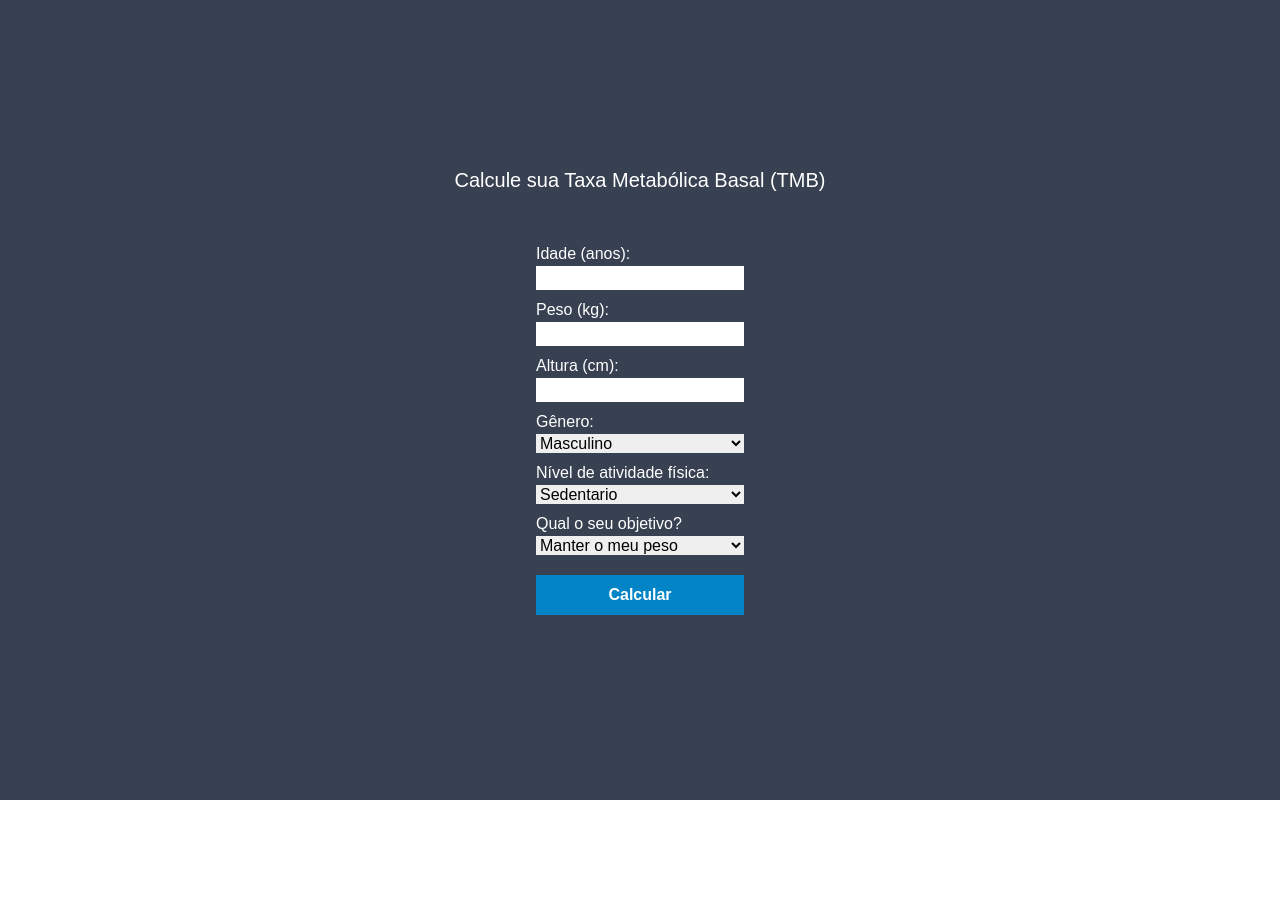
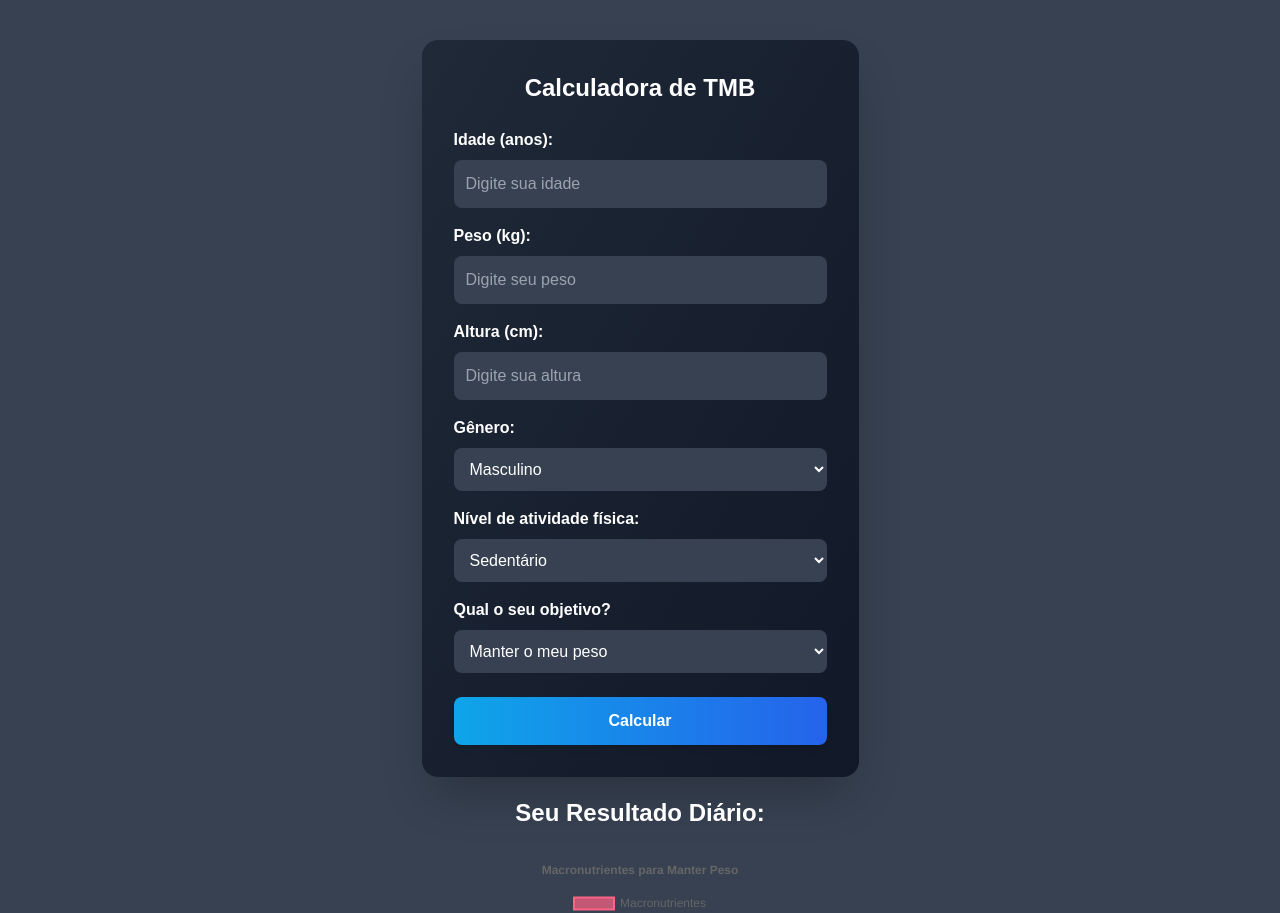
Before and after one commit to felipeehara/calculadoraMTB, a Next.js app: page / in a window 1280 px wide. Shown: the top 913 px of the page. Before the commit the page ends 800 px from the top, so only its background shows below. Built offline with nearby package versions, Linux system fonts and the light colour scheme.

Commit message:
Melhorando o front e inserindo graficos

```diff
--- /dev/null
+++ b/src/app/components/BarChart.tsx
@@ -0,0 +1,57 @@
+import { Bar } from 'react-chartjs-2';
+import { Chart as ChartJS, CategoryScale, LinearScale, BarElement, Title, Tooltip, Legend } from 'chart.js';
+
+
+ChartJS.register(
+  CategoryScale,
+  LinearScale,
+  BarElement,
+  Title,
+  Tooltip,
+  Legend
+);
+
+// Tipos das propriedades esperadas
+type BarChartProps = {
+  proteina: number;
+  carboidratos: number;
+  gordura: number;
+};
+
+const BarChart = ({ proteina, carboidratos, gordura }: BarChartProps) => {
+    // Dados do gráfico
+    const data = {
+      labels: ['Proteínas', 'Carboidratos', 'Gorduras'],
+      datasets: [
+        {
+          label: 'Macronutrientes',
+          data: [proteina, carboidratos, gordura],
+          backgroundColor: [
+            'rgba(255, 99, 132, 0.7)', // Cor para Proteínas (vermelho)
+            'rgba(54, 162, 235, 0.7)', // Cor para Carboidratos (azul)
+            'rgba(255, 206, 86, 0.7)', // Cor para Gorduras (amarelo)
+          ],
+          borderColor: [
+            'rgba(255, 99, 132, 1)',
+            'rgba(54, 162, 235, 1)',
+            'rgba(255, 206, 86, 1)',
+          ],
+          borderWidth: 2,
+        },
+      ],
+    };
+
+    // Opções de configuração do gráfico
+    const options = {
+      responsive: true,
+      plugins: {
+        title: {
+          display: true,
+          text: 'Macronutrientes para Manter Peso',
+        },
+      },
+    };
+
+    return <Bar data={data} options={options} />;
+  };
+export default BarChart;
--- a/src/app/components/newTMB.tsx
+++ b/src/app/components/newTMB.tsx
@@ -1,8 +1,8 @@
 "use client"
-import {useState} from 'react';
+import { useState } from 'react';
+import BarChart from '../components/BarChart';
 
 export const NewTmb = () => {
-
   const [inputYear, setInputValue] = useState('');
   const [inputWeight, setInputWeight] = useState('');
   const [inputHeight, setInputHeight] = useState('');
@@ -15,11 +15,17 @@ export const NewTmb = () => {
   const [text4, setText4] = useState('');
   const [text5, setText5] = useState('');
   const [text6, setText6] = useState('');
+  const [text7, setText7] = useState('');
+
+  // Estados para os valores de proteina, gordura e carboidratos
+  const [proteina, setProteina] = useState(0);
+  const [gordura, setGordura] = useState(0);
+  const [carboidratos, setCarboidratos] = useState(0);
+  const [deficitCalorico, setDeficitCalorico] = useState(0);
 
   const handleInputChangeYear = (e: React.ChangeEvent<HTMLInputElement>) => {
     setInputValue(e.target.value);
-}
-
+  };
 
   const handleInputChangeWeight = (e: React.ChangeEvent<HTMLInputElement>) => {
     setInputWeight(e.target.value);
@@ -36,47 +42,29 @@ export const NewTmb = () => {
   const handleSedentaryChange = (e: React.ChangeEvent<HTMLSelectElement>) => {
     setInputSedentary(e.target.value);
   };
+
   const handleObjectiveChange = (e: React.ChangeEvent<HTMLSelectElement>) => {
     setInputObjective(e.target.value);
   };
 
-
-
-
-
   const calcMtb = () => {
-        console.log(newValue)
-        var tmbFemale:number = 447.6;
-        var tmbMale:number = 88.36;
-        var tmbBase = 0;
-        var tmb: number;
+    let tmbBase = 0;
+    let tmb: number;
 
     if (inputGender === 'feminino') {
-          tmbBase = tmbFemale + (9.2 * parseInt(inputWeight)) + (3.1 * parseInt(inputHeight)) - (4.3 * parseInt(inputYear))
+      tmbBase = 447.6 + (9.2 * parseInt(inputWeight)) + (3.1 * parseInt(inputHeight)) - (4.3 * parseInt(inputYear));
+    } else {
+      tmbBase = 88.36 + (13.4 * parseInt(inputWeight)) + (4.8 * parseInt(inputHeight)) - (5.7 * parseInt(inputYear));
+    }
 
-            console.log('é menina karaio')
-            console.log(tmbFemale);
-        } else {
-            tmbBase = tmbMale + (13.4 * parseInt(inputWeight)) + (4.8 * parseInt(inputHeight)) - (5.7 * parseInt(inputYear))
-            console.log(tmbMale);
-
-            console.log('é menino sa porra')
-        }
-        console.log(inputSedentary)
-
-        tmb = tmbBase
+    tmb = tmbBase;
 
     switch (inputSedentary) {
-            case 'sedentario': tmb = (tmb * 1.2)
-            break;
-            case 'levemente': tmb = (tmb * 1.3)
-            break;
-            case 'moderamente': tmb = (tmb * 1.5)
-            break;
-            case 'muito': tmb = (tmb * 1.7)
-            break;
-            case 'extremamente': tmb = (tmb * 1.9)
-            break;
+      case 'sedentario': tmb *= 1.2; break;
+      case 'levemente': tmb *= 1.3; break;
+      case 'moderamente': tmb *= 1.5; break;
+      case 'muito': tmb *= 1.7; break;
+      case 'extremamente': tmb *= 1.9; break;
     }
 
     let proteina = parseInt(inputWeight) * 2;
@@ -84,117 +72,192 @@ export const NewTmb = () => {
     let carboidratos: number = 0;
     let deficitCalorico: number = 0;
 
-            var caloriaProteina = proteina * 4
-            var caloriaGordura = gordura * 9
-            var somaDeTudo = (caloriaProteina + caloriaGordura)
+    const caloriaProteina = proteina * 4;
+    const caloriaGordura = gordura * 9;
+    const somaDeTudo = caloriaProteina + caloriaGordura;
 
     switch (inputObjective) {
       case 'emagrecimento':
-           deficitCalorico = tmb * 0.85
-           descobrirCarbo = (deficitCalorico - somaDeTudo )
-           carboidratos = (descobrirCarbo / 4)
+        deficitCalorico = tmb * 0.85;
+        carboidratos = (deficitCalorico - somaDeTudo) / 4;
         break;
-
       case 'manter':
-            var descobrirCarbo = (tmb - somaDeTudo )
-            carboidratos = (descobrirCarbo / 4)
+        carboidratos = (tmb - somaDeTudo) / 4;
         break;
-
       case 'ganho':
-            deficitCalorico = tmb / 0.85
-            proteina = parseInt(inputWeight) * 1.8
-            var descobrirCarbo = (deficitCalorico - somaDeTudo )
-            carboidratos = (descobrirCarbo / 4)
+        deficitCalorico = tmb / 0.85;
+        proteina = parseInt(inputWeight) * 1.8;
+        carboidratos = (deficitCalorico - somaDeTudo) / 4;
         break;
     }
 
-
     if (!inputYear || !inputWeight || !inputHeight) {
       setText(`Preencha todos os campos por favor!`);
-          setText2(``);
+      setText2('');
     } else {
-            setText(`Você gasta ${tmbBase.toFixed(0)} calorias sem fazer nada! `);
+      setText(`Você gasta ${tmbBase.toFixed(0)} calorias sem fazer nada!`);
       setText2(`De acordo com sua atividade diaria, seus gastos calóricos são: ${tmb.toFixed(0)}!`);
-            setText3(`PROTEINA: ${proteina}!`);
-            setText4(`GORDURA: ${gordura}!`);
-            setText5(`CARBO: ${carboidratos.toFixed(0)}!`);
-            setText6(`DEFICIT CALORICO: ${deficitCalorico.toFixed(0)}!`);
+      setText3(`Proteina: ${proteina}g`);
+      setText4(`Gordura: ${gordura}g`);
+      setText5(`Carboidratos: ${carboidratos.toFixed(0)}g`);
+      if (inputObjective === "emagrecimento") {
+        setText6(`DEFICIT CALÓRICO: ${deficitCalorico.toFixed(0)}Kcal`);
+      } else if (inputObjective === "ganho") {
+        setText6(`Superávit Calórico: ${deficitCalorico.toFixed(0)}Kcal`);
+      } else {
+        setText6(`Manter Peso: ${tmb.toFixed(0)}Kcal`);
+      }
+      setText7(`De acordo com o seu objetivo, aqui está a sugestão de como sua alimentação diária pode ser ajustada para melhores resultados:`);
     }
 
-      }
-
-
-
-
-      const newValue = parseInt(inputYear) + parseInt(inputWeight) + parseInt(inputHeight);
-
-
-    return(
-        <div className="flex justify-center h-screen w-screen bg-gradient-to-b from-gray-700 to-gray-500 items-center flex-col
-
-         md:bg-gradient-to-b from-gray-600 to-gray-700">
+    // Atualizando os estados
+    setProteina(proteina);
+    setGordura(gordura);
+    setCarboidratos(carboidratos);
+    setDeficitCalorico(deficitCalorico);
+  };
+//
+  return (
+    <div className="flex justify-center h-full w-screen bg-gradient-to-b from-gray-700 to-gray-500 items-center flex-col md:bg-gradient-to-b from-gray-600 to-gray-700">
       <div>
-                <h1 className='text-xl mb-10 text-white'>Calcule sua Taxa Metabólica Basal (TMB)</h1>
+        <h1 className="text-xl mb-10 text-white"></h1>
       </div>
 
-                <div className="flex flex-col w-52 mt-2">
-                    <label className='text-white'>Idade (anos):</label>
-                    <input className="text-black" type="number" inputMode="numeric" pattern="[0-9]*" value={inputYear} onChange={handleInputChangeYear}></input>
-                </div>
-                <div className="flex flex-col w-52 mt-2">
-                    <label className='text-white'>Peso (kg):</label>
-                    <input className="text-black" type="number" inputMode="numeric" pattern="[0-9]*" value={inputWeight} onChange={handleInputChangeWeight}></input>
-                </div>
-                <div className="flex flex-col w-52 mt-2">
-                    <label className='text-white'>Altura (cm):</label>
-                    <input className="text-black" type="number" inputMode="numeric" pattern="[0-9]*" value={inputHeight} onChange={handleInputChangeHeight}></input>
+      <div className="bg-gradient-to-br from-gray-800 to-gray-900 p-8 rounded-2xl shadow-2xl max-w-md mx-auto">
+  <h2 className="text-2xl font-bold text-center text-white mb-6">Calculadora de TMB</h2>
+
+  <div className="flex flex-col mb-4">
+    <label className="text-white font-semibold mb-2">Idade (anos):</label>
+    <input
+      className="p-3 rounded-lg border-none outline-none bg-gray-700 text-white placeholder-gray-400 focus:ring-2 focus:ring-sky-500"
+      type="number"
+      placeholder="Digite sua idade"
+      value={inputYear}
+      onChange={handleInputChangeYear}
+    />
   </div>
 
-                <div className="flex flex-col w-52 mt-2">
-                    <label className='text-white'>Gênero:</label>
-                    <select name="select" className="text-black" value={inputGender} onChange={handleGenderChange}>
-                        <option value="masculino" selected>Masculino</option>
-                        <option value="feminino" >Feminino</option>
+  <div className="flex flex-col mb-4">
+    <label className="text-white font-semibold mb-2">Peso (kg):</label>
+    <input
+      className="p-3 rounded-lg border-none outline-none bg-gray-700 text-white placeholder-gray-400 focus:ring-2 focus:ring-sky-500"
+      type="number"
+      placeholder="Digite seu peso"
+      value={inputWeight}
+      onChange={handleInputChangeWeight}
+    />
+  </div>
+
+  <div className="flex flex-col mb-4">
+    <label className="text-white font-semibold mb-2">Altura (cm):</label>
+    <input
+      className="p-3 rounded-lg border-none outline-none bg-gray-700 text-white placeholder-gray-400 focus:ring-2 focus:ring-sky-500"
+      type="number"
+      placeholder="Digite sua altura"
+      value={inputHeight}
+      onChange={handleInputChangeHeight}
+    />
+  </div>
+
+  <div className="flex flex-col mb-4">
+    <label className="text-white font-semibold mb-2">Gênero:</label>
+    <select
+      className="p-3 rounded-lg border-none bg-gray-700 text-white focus:ring-2 focus:ring-sky-500"
+      value={inputGender}
+      onChange={handleGenderChange}
+    >
+      <option value="masculino">Masculino</option>
+      <option value="feminino">Feminino</option>
     </select>
   </div>
 
-                <div className="flex flex-col w-52 mt-2">
-                    <label className='text-white'>Nível de atividade física:</label>
-                    <select name="select" className="text-black" value={inputSedentary} onChange={handleSedentaryChange}>
-                        <option value="sedentario" selected>Sedentario</option>
-                        <option value="levemente" >Levemente ativo (1 a 2 dias por semana)</option>
-                        <option value="moderamente" >Moderamente ativo (3 a 5 dias por semana)</option>
-                        <option value="muito" >Muito ativo (5 a 7 vezes por semana)</option>
-                        <option value="extremamente" >Extremamente ativo (2 vezes por dia)</option>
-
+  <div className="flex flex-col mb-4">
+    <label className="text-white font-semibold mb-2">Nível de atividade física:</label>
+    <select
+      className="p-3 rounded-lg border-none bg-gray-700 text-white focus:ring-2 focus:ring-sky-500"
+      value={inputSedentary}
+      onChange={handleSedentaryChange}
+    >
+      <option value="sedentario">Sedentário</option>
+      <option value="levemente">Levemente ativo (1 a 2 dias por semana)</option>
+      <option value="moderamente">Moderadamente ativo (3 a 5 dias por semana)</option>
+      <option value="muito">Muito ativo (5 a 7 vezes por semana)</option>
+      <option value="extremamente">Extremamente ativo (2 vezes por dia)</option>
     </select>
   </div>
 
-                <div className="flex flex-col w-52 mt-2">
-                    <label className='text-white'>Qual o seu objetivo?</label>
-                    <select name="select" className="text-black" value={inputObjective} onChange={handleObjectiveChange}>
-                        <option value="emagrecimento" selected>Emagrecimento</option>
-                        <option value="ganho" >Ganho de massa</option>
-                        <option value="manter" >Manter o meu peso</option>
+  <div className="flex flex-col mb-6">
+    <label className="text-white font-semibold mb-2">Qual o seu objetivo?</label>
+    <select
+      className="p-3 rounded-lg border-none bg-gray-700 text-white focus:ring-2 focus:ring-sky-500"
+      value={inputObjective}
+      onChange={handleObjectiveChange}
+    >
+      <option value="emagrecimento">Emagrecimento</option>
+      <option value="ganho">Ganho de massa</option>
+      <option value="manter">Manter o meu peso</option>
     </select>
   </div>
 
-                <div>
-                    <button className="bg-sky-600 p-2 w-52 mt-5 font-bold text-white" onClick={calcMtb}>Calcular</button>
+  <button
+    className="w-full bg-gradient-to-r from-sky-500 to-blue-600 hover:from-sky-600 hover:to-blue-700 text-white font-bold py-3 rounded-lg transition-all duration-300 shadow-md hover:shadow-lg"
+    onClick={calcMtb}
+  >
+    Calcular
+  </button>
 </div>
 
 
+      <div className="mt-5 space-y-6 text-center text-white">
+  <h2 className="text-2xl font-bold">Seu Resultado Diário:</h2>
 
-                 <div>
-                    <p className='mt-5 text-center text-white'>{text}</p>
-                    <p className='text-center text-white'>{text2}</p>
-                    <p className='text-center text-white'>{text3}</p>
-                    <p className='text-center text-white'>{text4}</p>
-                    <p className='text-center text-white'>{text5}</p>
-                    <p className='text-center text-white'>{text6}</p>
+
+  {text && (
+    <p className="text-lg font-semibold bg-gray-600 p-4 rounded-2xl shadow-md">
+      {text}
+    </p>
+  )}
+  {text2 && (
+    <p className="text-lg font-semibold bg-gray-600 p-4 rounded-2xl shadow-md">
+      {text2}
+    </p>
+  )}
+  {text7 && (
+    <p className="text-lg font-semibold bg-gray-600 p-4 rounded-2xl shadow-md">
+      {text7}
+    </p>
+  )}
+  {/* Exibir os macronutrientes em cartões separados */}
+  <div className="flex flex-col items-center space-y-4 md:flex-row md:space-y-0 md:space-x-4 justify-center">
+    {text3 && (
+      <div className="bg-blue-500 rounded-2xl p-4 w-64 text-white font-bold shadow-md">
+        {text3}
+      </div>
+    )}
+    {text4 && (
+      <div className="bg-red-500 rounded-2xl p-4 w-64 text-white font-bold shadow-md">
+        {text4}
+      </div>
+    )}
+    {text5 && (
+      <div className="bg-yellow-400 rounded-2xl p-4 w-64 text-black font-bold shadow-md">
+        {text5}
+      </div>
+    )}
   </div>
 
-
+  {text6 && (
+    <div className="mt-5 bg-green-500 rounded-2xl p-4 text-white font-bold shadow-md">
+      {text6}
+    </div>
+  )}
+</div>
+      <div className='h-72 w-96'>
+        <BarChart proteina={proteina} carboidratos={carboidratos} gordura={gordura} />
+      </div>
+      <div className=''>
+        {proteina}, {gordura}, {carboidratos}
+      </div>
     </div>
   );
-}
+};
--- a/src/app/page.tsx
+++ b/src/app/page.tsx
@@ -3,7 +3,7 @@ import { NewTmb } from "./components/newTMB";
 
 export default function Home() {
   return (
-    <div className="">
+    <div className="h-full w-screen bg-gradient-to-b from-gray-700 to-gray-500 ">
       <NewTmb/>
     </div>
   );
```
Also changed, not shown: package.json (+6 -4 lines), 1 other file (tests, documents, lock files or other folders). Lines whose indentation alone changed are shown as unchanged.
